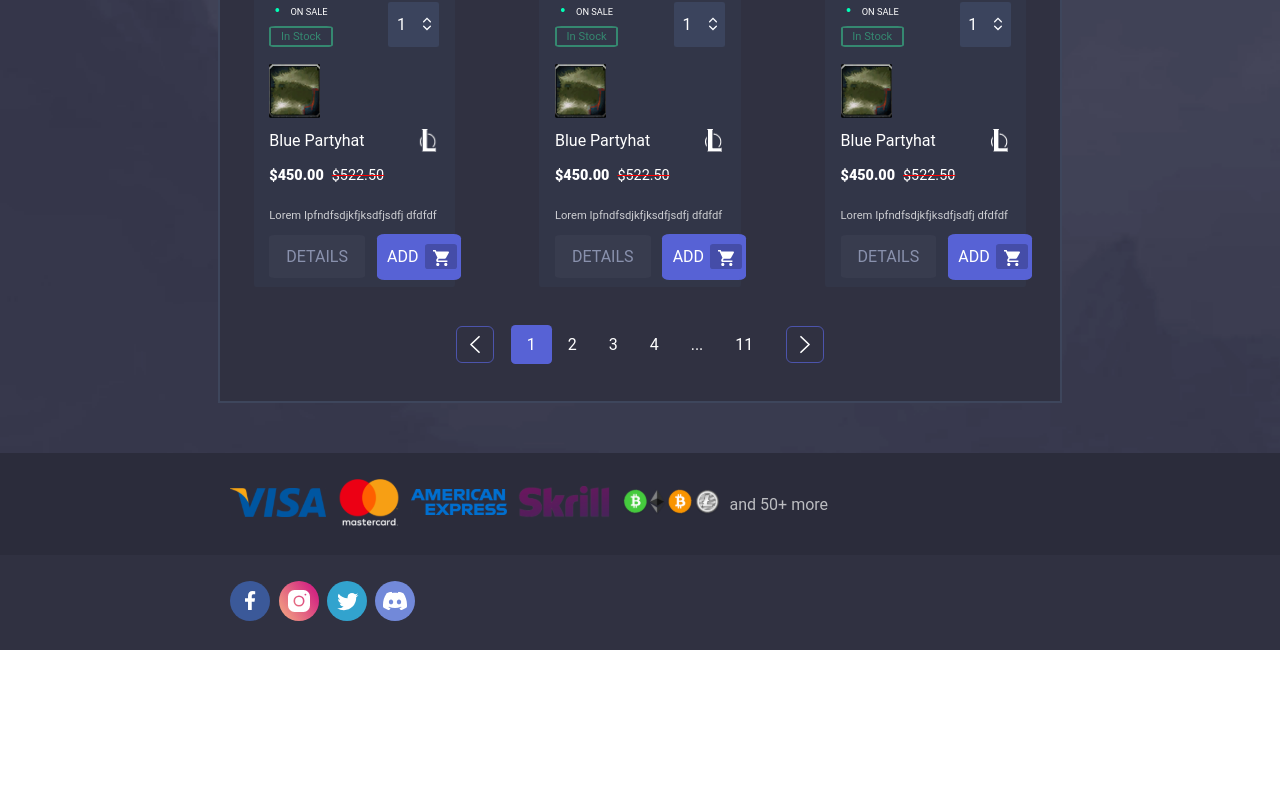
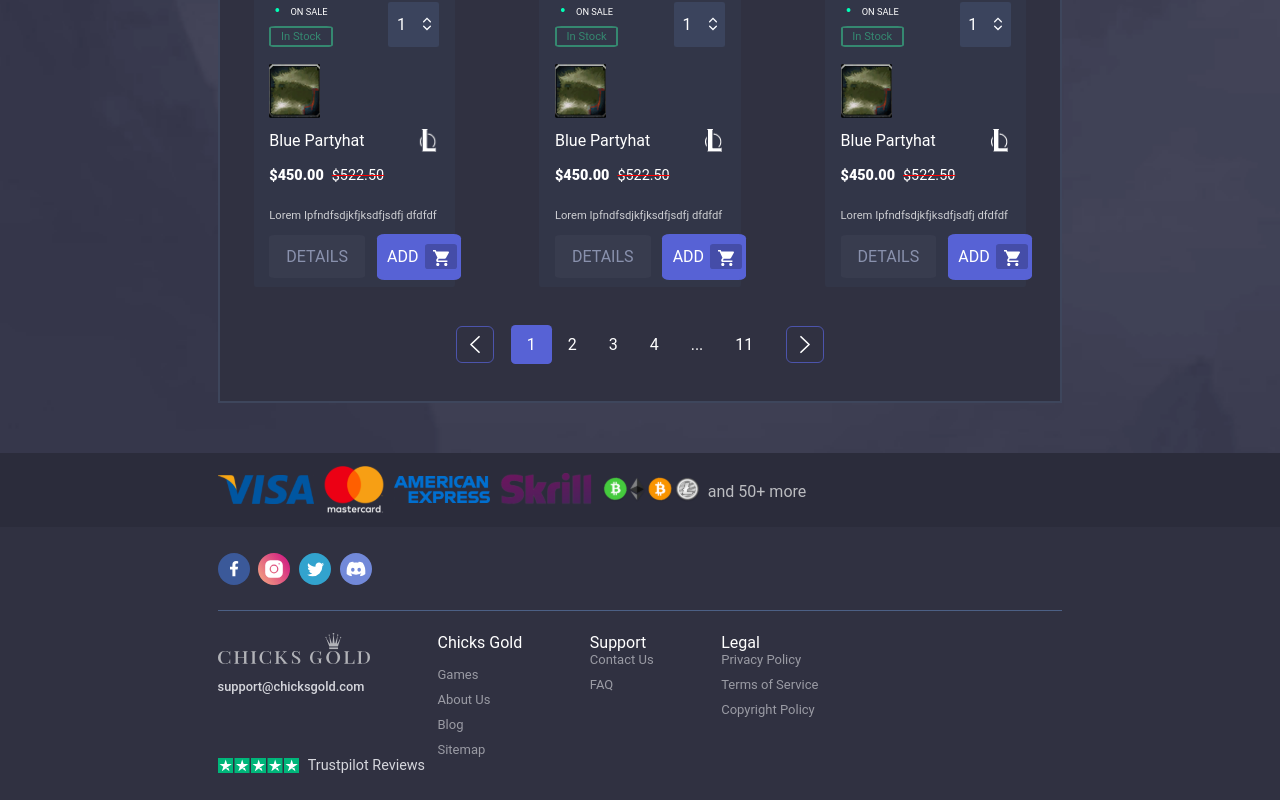
Before and after one commit to Softx0/FrontendChallenge, a React (Vite) app: page / in a window 1280 px wide. Shown: the part 1592-2392 px from the top of the page. Before the commit the page ends 2242 px from the top, so only its background shows below. Built offline with nearby package versions, Linux system fonts and the light colour scheme.

Commit message:
feat: almost finish with footer

```diff
--- a/src/pages/CondimentumConsectetur/CondimentumConsectetur.tsx
+++ b/src/pages/CondimentumConsectetur/CondimentumConsectetur.tsx
@@ -18,6 +18,10 @@
 import InstagramSVG from '../../assets/icons/instagram.svg';
 import TwitterSVG from '../../assets/icons/twitter.svg';
 import DiscordSVG from '../../assets/icons/discord.svg';
+
+import StartSVG from '../../assets/icons/trust-pilot-5-star.svg';
+
+import ChicksGoldLogo from "../../assets/icons/chicks-logo-large.svg";
 
 export const CondimentumConsectetur = () => {
     return (
@@ -116,6 +120,7 @@
                     </div>
                 </div>
 
+                <div className='container-footerdown'>
                     <div className='container-social-media-icons'>
                         <div className='container-facebook-icon'>
                             <img src={FacebookSVG} className='facebook-icon' />
@@ -135,6 +140,57 @@
 
 
                     </div>
+
+                    <hr className='separator-line' />
+
+                    <div className='container-footer-columns'>
+
+                        <div className='container-footer-columns-list'>
+                            <img src={ChicksGoldLogo} className='footer-company-logo' />
+                            <span className='generic-text-footer footer-email'>support@chicksgold.com</span>
+                        </div>
+
+                        <div className="container-footer-columns-list">
+                            <span className='generic-text title-column'>
+                                Chicks Gold
+                            </span>
+                            <ul>
+                                <li>Games</li>
+                                <li>About Us</li>
+                                <li>Blog</li>
+                                <li>Sitemap</li>
+                            </ul>
+                        </div>
+
+                        <div className="container-footer-columns-list">
+                            <span className='generic-text title-second-column'>
+                                Support
+                            </span>
+                            <ul>
+                                <li>Contact Us</li>
+                                <li>FAQ</li>
+                            </ul>
+                        </div>
+
+                        <div className="container-footer-columns-list">
+                            <span className='generic-text title-second-column'>
+                                Legal
+                            </span>
+                            <ul>
+                                <li>Privacy Policy</li>
+                                <li>Terms of Service</li>
+                                <li>Copyright Policy</li>
+                            </ul>
+                        </div>
+
+                        <div className="container-footer-last-column">
+                            <img src={StartSVG} className='start-icon'/>
+                            <span className='generic-text-footer footer-title-reviews'>Trustpilot Reviews</span>
+                        </div>
+
+                    </div>
+                </div>
+
             </footer>
         </>
     )
--- a/src/pages/CondimentumConsectetur/styles/CondimentumConsecteturStyles.css
+++ b/src/pages/CondimentumConsectetur/styles/CondimentumConsecteturStyles.css
@@ -9,7 +9,7 @@
   margin: 0;
 }
 
-.condimentumConsectetur-background-container{
+.condimentumConsectetur-background-container {
   /* width: 100%; */
 }
 
@@ -108,43 +108,41 @@
 
 /**/
 
-.container-footer{
+.container-footer {
   /* background-color: red; */
 }
 
-.container-icons{
+.container-icons {
   display: flex;
   justify-content: flex-start;
   align-items: center;
   background-color: #2b2c3b;
-  padding: 2% 2% 2% 18%;
+  padding: 1% 17% 0.8% 17%;
 }
 
-.container-social-media-icons{
+.container-social-media-icons {
   display: flex;
   justify-content: flex-start;
   align-items: center;
-  background-color: #303141;
-  padding: 2% 2% 2% 18%;
 }
 
-.container-visa-icon{
+.container-visa-icon {
   margin-right: 1%;
 }
 
-.container-mastercard-icon{
+.container-mastercard-icon {
   margin-right: 1%;
 }
 
-.container-amex-icon{
+.container-amex-icon {
   margin-right: 1%;
 }
 
-.container-skrill-icon{
+.container-skrill-icon {
   margin-right: 1%;
 }
 
-.container-crypto-icon{
+.container-crypto-icon {
   margin-right: 1%;
 }
 
@@ -170,19 +168,117 @@
 
 .generic-text-footer {
   font-family: Roboto;
-  sans-serif: undefined;
-  font-size: 1rem;
   color: #bbbcc0;
 }
 
-.container-facebook-icon{
-  margin-right: 0.8%;
+.container-facebook-icon {
+  margin-right: 0.1%;
 }
 
-.container-instagram-icon{
-  margin-right: 0.8%;
+.container-instagram-icon {
+  margin-right: 0.1%;
 }
 
-.container-twitter-icon{
-  margin-right: 0.8%;
+.container-twitter-icon {
+  margin-right: 0.1%;
 }
+
+.facebook-icon {
+  width: 80%;
+}
+
+.instagram-icon {
+  width: 80%;
+}
+
+.twitter-icon {
+  width: 80%;
+}
+
+.discord-icon {
+  width: 80%;
+}
+
+.container-footerdown {
+  background-color: #303141;
+  padding: 2% 17% 2% 17%;
+}
+
+.separator-line {
+  height: 1px;
+  background-color: #4c6085;
+  border: none;
+  margin-top: 2.5%;
+}
+
+.container-footer-columns {
+  display: flex;
+  align-items: start;
+  justify-content: flex-start;
+  flex-wrap: wrap;
+  gap: 8%;
+  margin-top: 2.6%;
+  padding: 0;
+}
+
+.container-footer-columns-list {
+  display: flex;
+  align-items: start;
+  flex-direction: column;
+  justify-content: center;
+  padding: 0;
+  margin: 0;
+}
+
+.container-footer-columns-list ul {
+  padding: 0;
+  margin: 0;
+  list-style-type: none;
+  color: #9a9ba4;
+  flex-direction: column;
+  align-items: start;
+  display: flex;
+  flex-wrap: wrap;
+  gap: 10px;
+}
+
+.container-footer-columns-list li {
+  font-size: small;
+  font-family: Roboto;
+}
+
+.container-footer-last-column {
+  display: flex;
+  align-items: start;
+  flex-direction: row;
+  justify-content: flex-start;
+  align-items: center;
+  flex-wrap: wrap;
+  gap: 4%;
+}
+
+.footer-company-logo {
+  width: 100%;
+  margin-bottom: 10%;
+}
+
+.footer-email {
+  color: #d6d7dd;
+  font-weight: 500;
+  font-size: 0.8rem;
+}
+
+.title-column {
+  color: #fafcff;
+  margin-bottom: 18%;
+}
+
+.start-icon {
+  width: 36%;
+}
+
+.footer-title-reviews {
+  color: #d6d7dd;
+  font-size: 0.9rem;
+  font-family: Roboto;
+}
```
Lines whose indentation alone changed are shown as unchanged.
